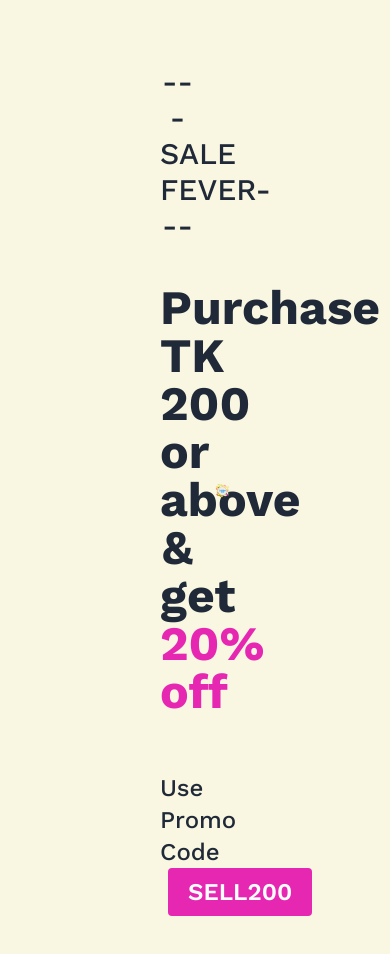
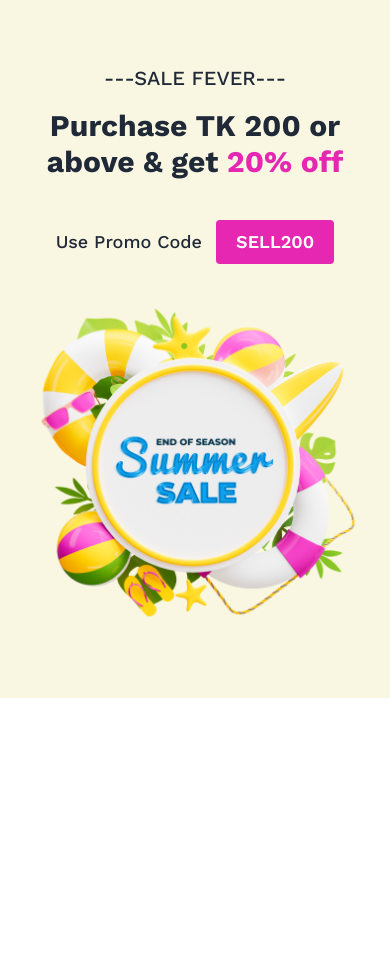
Before and after one commit to imtiazsakib15/summer-sale, a plain HTML site: page index.html in a window 390 px wide. After the commit the page ends 844 px from the top, so only its background shows below. Drawn offline with nearby package versions, Linux system fonts and the light colour scheme.

Commit message:
banner responsive design added

```diff
--- a/index.html
+++ b/index.html
@@ -36,19 +36,25 @@
   </head>
   <body class="font-work_sans">
     <header class="bg-[#F9F6E2]">
-      <div class="2xl:container mx-auto text-center flex gap-5 items-center px-40 py-16">
-        <div class="w-1/2">
-          <h4 class="text-3xl font-medium">---SALE FEVER---</h4>
-          <h1 class="text-5xl font-bold mt-10">
+      <div
+        class="2xl:container mx-auto text-center md:flex md:gap-5 md:items-center px-5 sm:px-20 lg:px-36 py-16"
+      >
+        <div class="md:w-1/2">
+          <h4 class="text-xl lg:text-3xl font-medium">---SALE FEVER---</h4>
+          <h1 class="text-3xl lg:text-5xl font-bold mt-4 lg:mt-10">
             Purchase TK 200 or above & get
             <span class="text-primary_color">20% off</span>
           </h1>
-          <div class="text-2xl mt-14">
+          <div class=" text-lg lg:text-2xl mt-6 lg:mt-14">
             <span class="font-medium">Use Promo Code</span>
-            <button class="font-semibold text-white bg-primary_color px-5 py-2 rounded ms-2">SELL200</button>
+            <button
+              class="font-semibold text-white bg-primary_color px-5 py-2 rounded ms-2 mt-4"
+            >
+              SELL200
+            </button>
           </div>
         </div>
-        <div class="w-1/2">
+        <div class="md:w-1/2 mt-5 md:mt-0">
           <img src="./images/summer.png" alt="Summer" />
         </div>
       </div>
```
